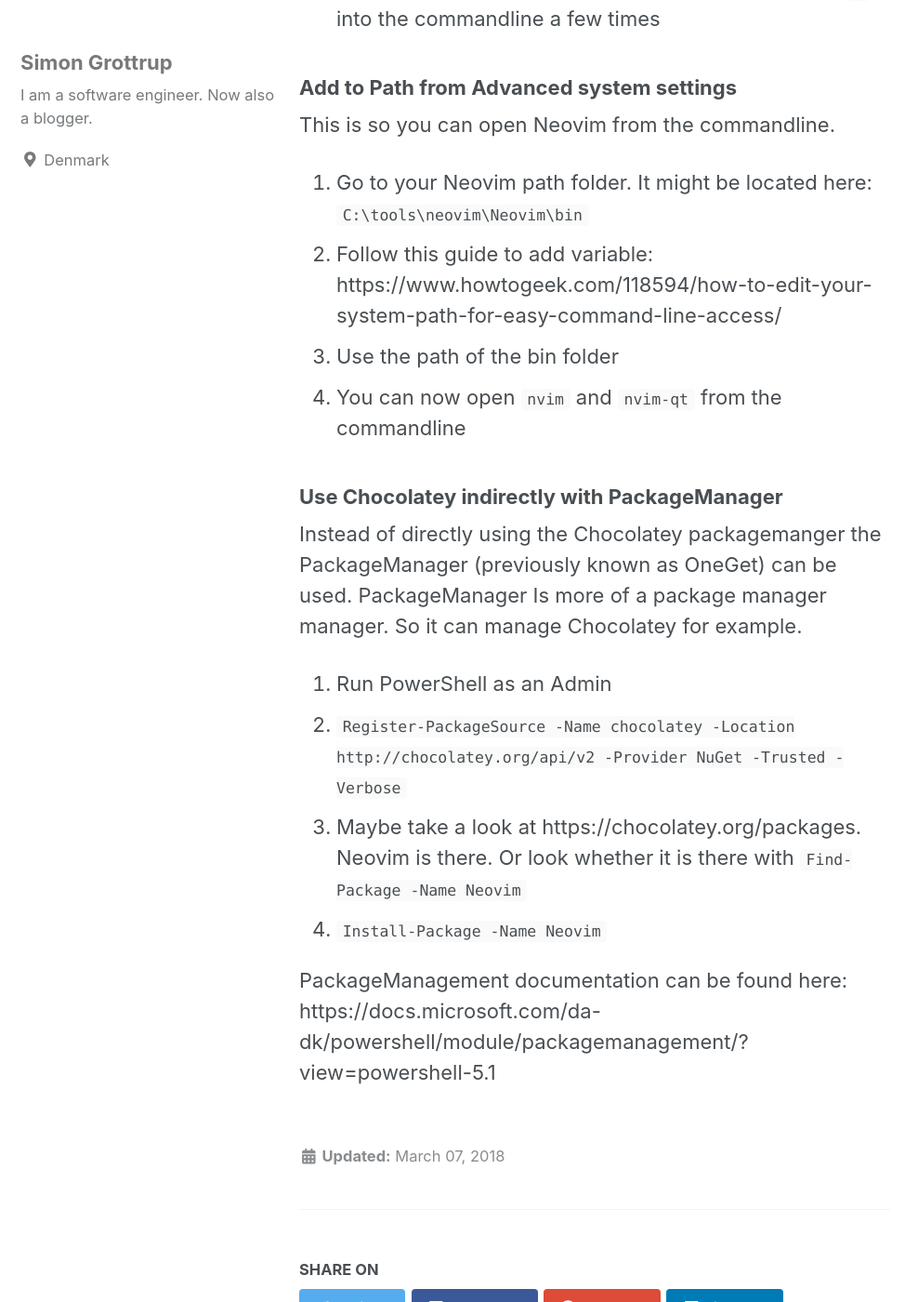
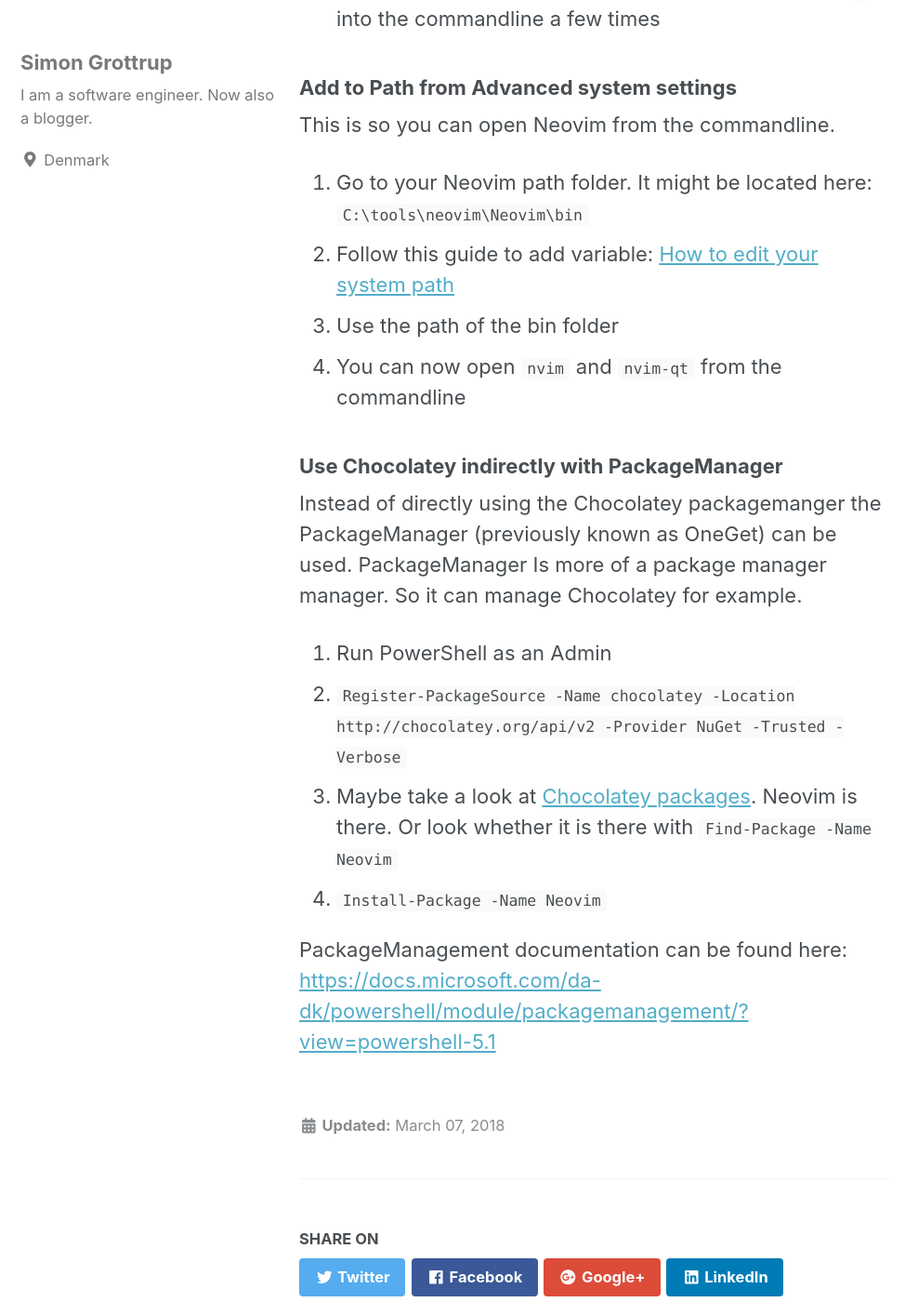
Before and after one commit to grottrup/grottrup.github.io, a Jekyll site: the page built from _posts/2018-03-07-Package-managers-for-Windows.md, in a window 1280 px wide and 1400 px high, scrolled down 1092 px. Shown: the whole window at 93% size, without its empty margins (0-988 px from the left). Built offline with Jekyll 4.4.1, drawn with Linux system fonts in a browser that asks for light colours; nearby versions of some CDN libraries; part of the change alters nothing that is shown.

Commit message:
Update 2018-03-07-Package-managers-for-Windows.md

```diff
--- a/_posts/2018-03-07-Package-managers-for-Windows.md
+++ b/_posts/2018-03-07-Package-managers-for-Windows.md
@@ -2,7 +2,7 @@
 
 > Chocolatey is a package manager for Windows (like apt-get or yum but for Windows). It was designed to be a decentralized framework for quickly installing applications and tools that you need. It is built on the NuGet infrastructure currently using PowerShell as its focus for delivering packages from the distros to your door, err computer.
 
-Source: [chocolatey](https://chocolatey.org/)
+Source: [Chocolatey](https://chocolatey.org/)
 
 1. Open PowerShell as an Admin
 2. Run the following command: `Set-ExecutionPolicy Bypass -Scope Process -Force; iex ((New-Object System.Net.WebClient).DownloadString('https://chocolatey.org/install.ps1'))`
@@ -20,7 +20,7 @@ Now choco should be installed and ready for use.
 This is so you can open Neovim from the commandline.
 
 1. Go to your Neovim path folder. It might be located here: `C:\tools\neovim\Neovim\bin`
-2. Follow this guide to add variable: https://www.howtogeek.com/118594/how-to-edit-your-system-path-for-easy-command-line-access/
+2. Follow this guide to add variable: [How to edit your system path](https://www.howtogeek.com/118594/how-to-edit-your-system-path-for-easy-command-line-access/)
 3. Use the path of the bin folder
 4. You can now open `nvim` and `nvim-qt` from the commandline
 
@@ -30,7 +30,7 @@ Instead of directly using the Chocolatey packagemanger the PackageManager (previ
 
 1. Run PowerShell as an Admin
 2. `Register-PackageSource -Name chocolatey -Location http://chocolatey.org/api/v2 -Provider NuGet -Trusted -Verbose`
-3. Maybe take a look at https://chocolatey.org/packages. Neovim is there. Or look whether it is there with `Find-Package -Name Neovim`
+3. Maybe take a look at [Chocolatey packages](https://chocolatey.org/packages). Neovim is there. Or look whether it is there with `Find-Package -Name Neovim`
 4. `Install-Package -Name Neovim`
 
-PackageManagement documentation can be found here: https://docs.microsoft.com/da-dk/powershell/module/packagemanagement/?view=powershell-5.1
+PackageManagement documentation can be found here: [https://docs.microsoft.com/da-dk/powershell/module/packagemanagement/?view=powershell-5.1](https://docs.microsoft.com/da-dk/powershell/module/packagemanagement/?view=powershell-5.1)
```
